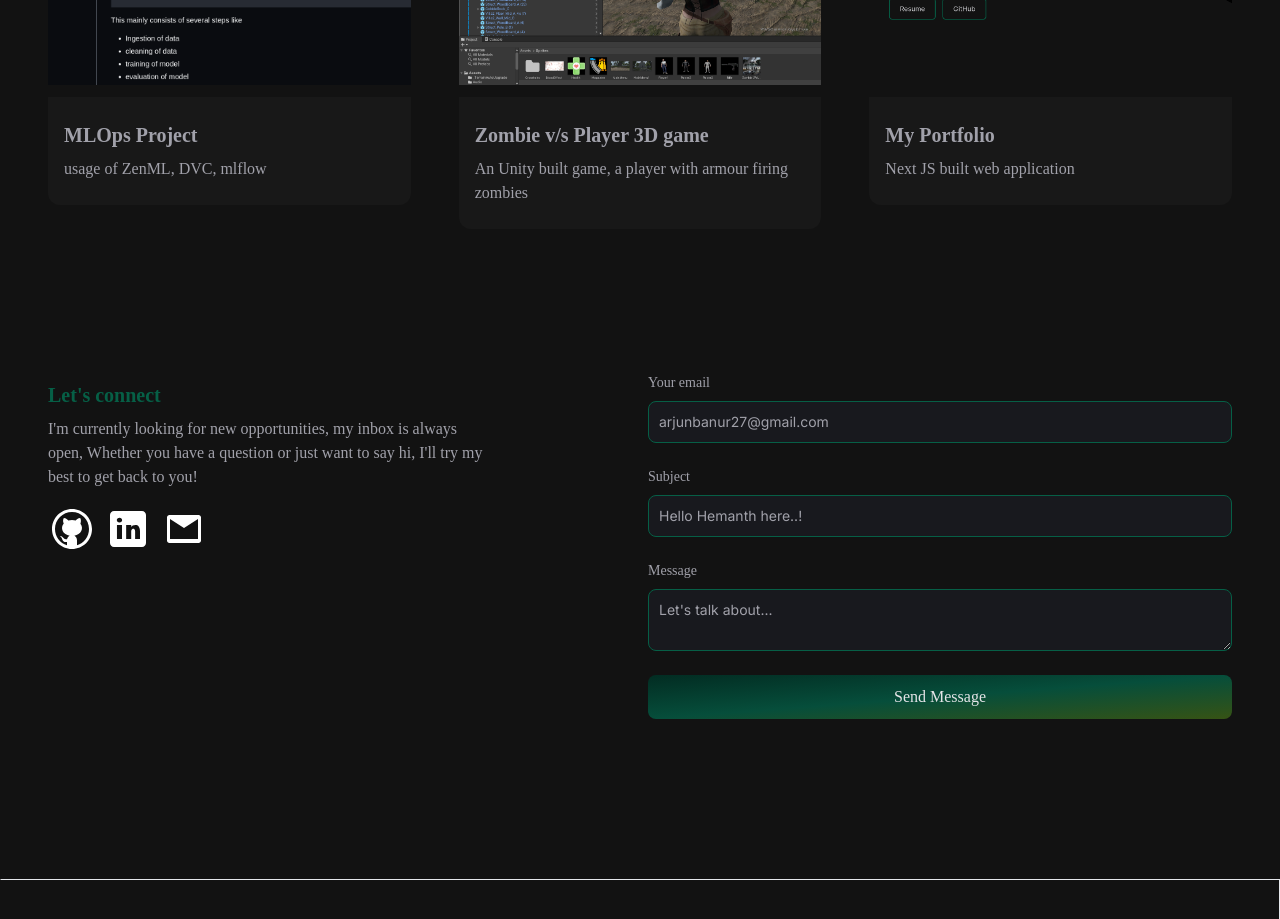
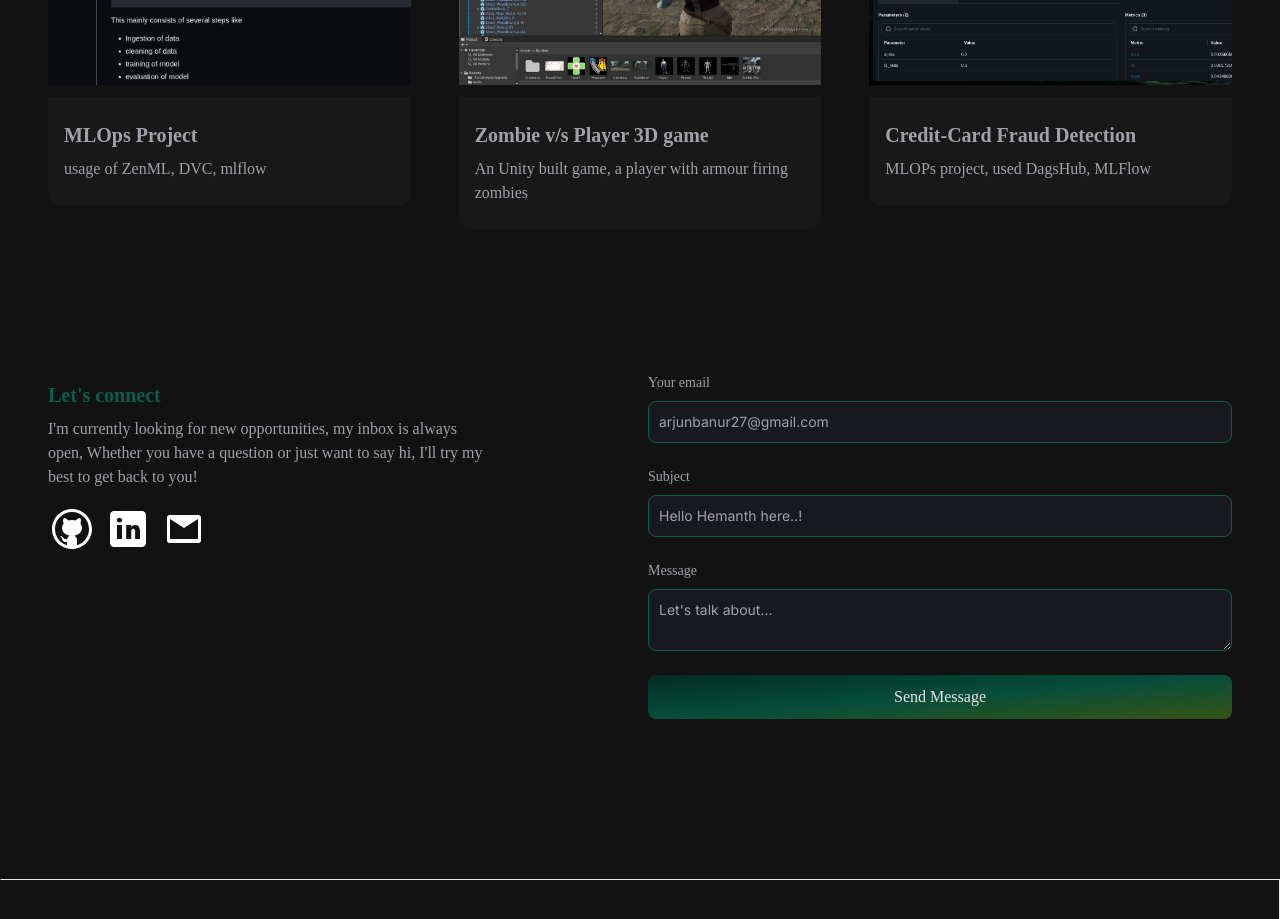
Before and after one commit to arjuuuuunnnnn/hemanthsbanur, a Next.js app: page / in a window 1280 px wide. Shown: the part 6400-7319 px from the top of the page. Built offline with nearby package versions, Linux system fonts and the light colour scheme.

Commit message:
new proj

```diff
--- a/src/app/components/ProjectsSection.jsx
+++ b/src/app/components/ProjectsSection.jsx
@@ -46,10 +46,10 @@ const projectsData = [
   },
   {
     id: 6,
-    title: "My Portfolio",
-    description: "Next JS built web application",
+    title: "Credit-Card Fraud Detection",
+    description: "MLOPs project, used DagsHub, MLFlow",
     image: "/images/projects/6.png",
-    gitUrl: "https://github.com/arjuuuuunnnnn/Portfolio",
+    gitUrl: "https://github.com/arjuuuuunnnnn/CreditCard-Fraud-Detect-MLOps",
     previewUrl: "/",
   },
 ];
```
Also changed, not shown: public/images/projects/6.png.
